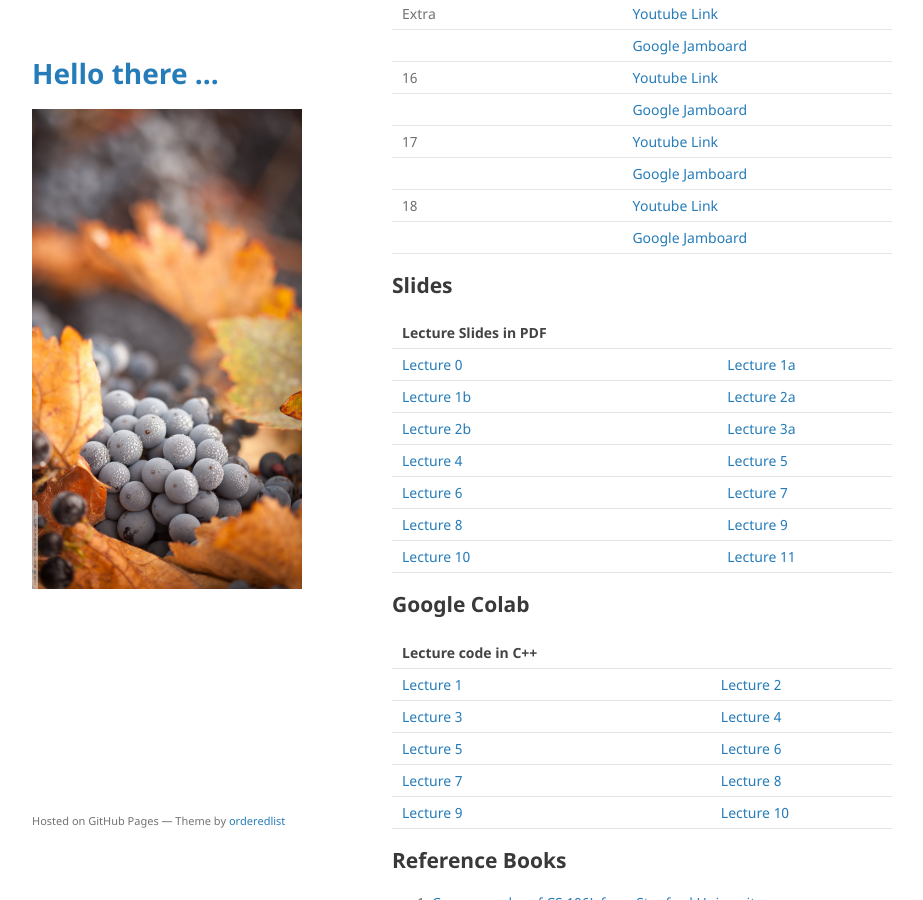
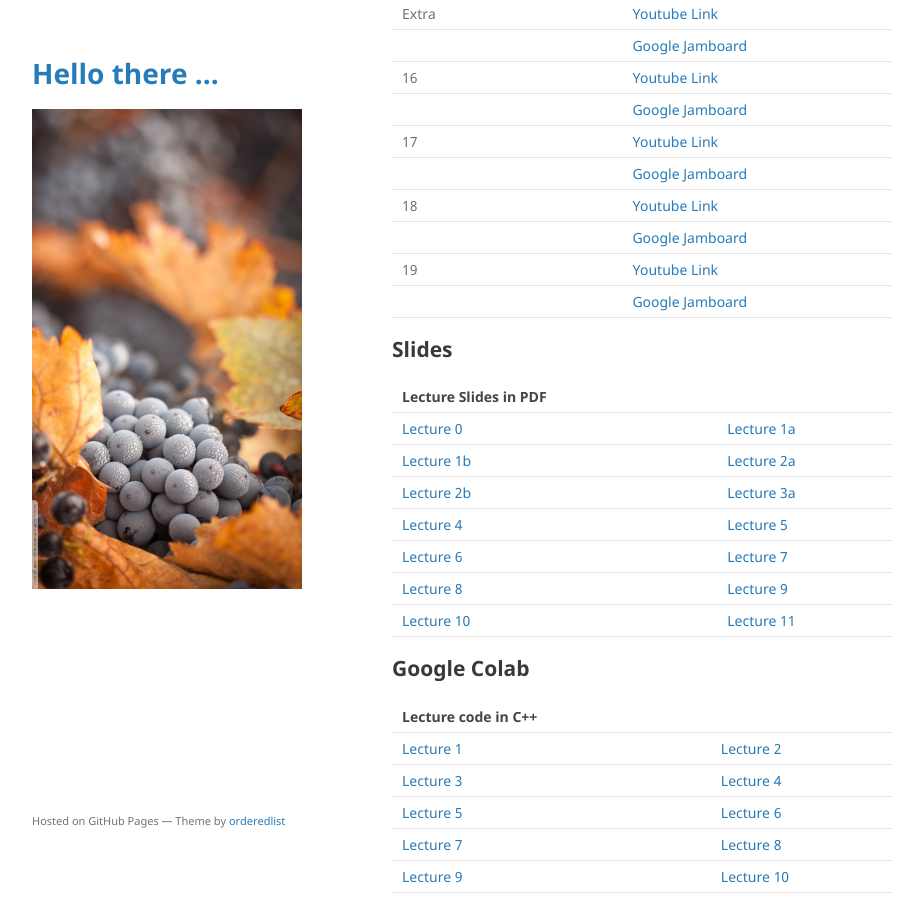
Before and after one commit to mohammadmotiurrahman/mohammadmotiurrahman.github.io, a Jekyll site: the page built from cse203_4/index.md, in a window 1280 px wide and 900 px high, scrolled down 3533 px. Shown: the whole window, without its empty margins (178-1101 px from the left). Built offline with Jekyll 4.4.1, drawn with Linux system fonts in a browser that asks for light colours; our own code applies the rules of GitHub Pages for plain Markdown files.

Commit message:
Update index.md

```diff
--- a/cse203_4/index.md
+++ b/cse203_4/index.md
@@ -119,6 +119,9 @@ environment will force me to not evaluate your exam copies.
 |         |              | [Google Jamboard]() |
 | 18      |              | [Youtube Link](https://youtu.be/yQTk8GnR5So)                                                                   |
 |         |              | [Google Jamboard]() |
+| 19      |              | [Youtube Link](https://youtu.be/_8JXV2EJtxU)                                                                   |
+|         |              | [Google Jamboard]() |
+
 
 
 
```
